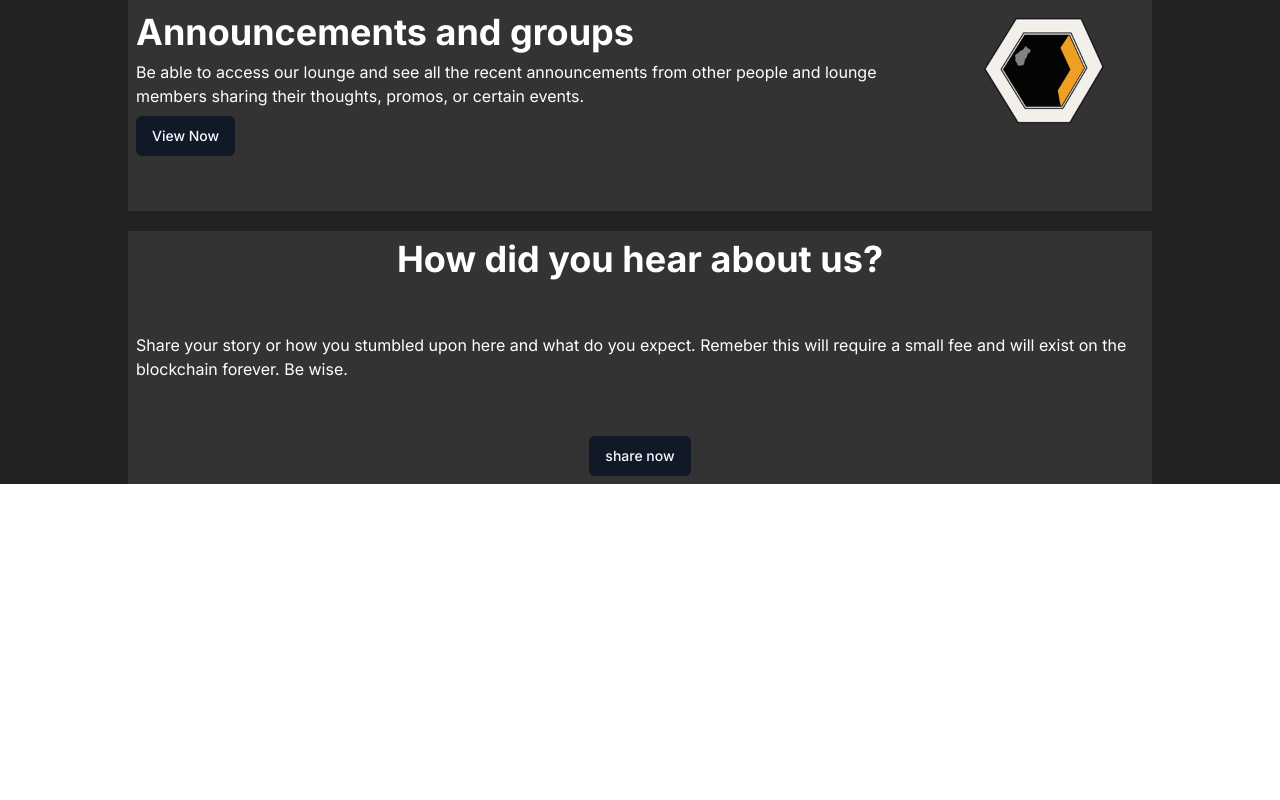
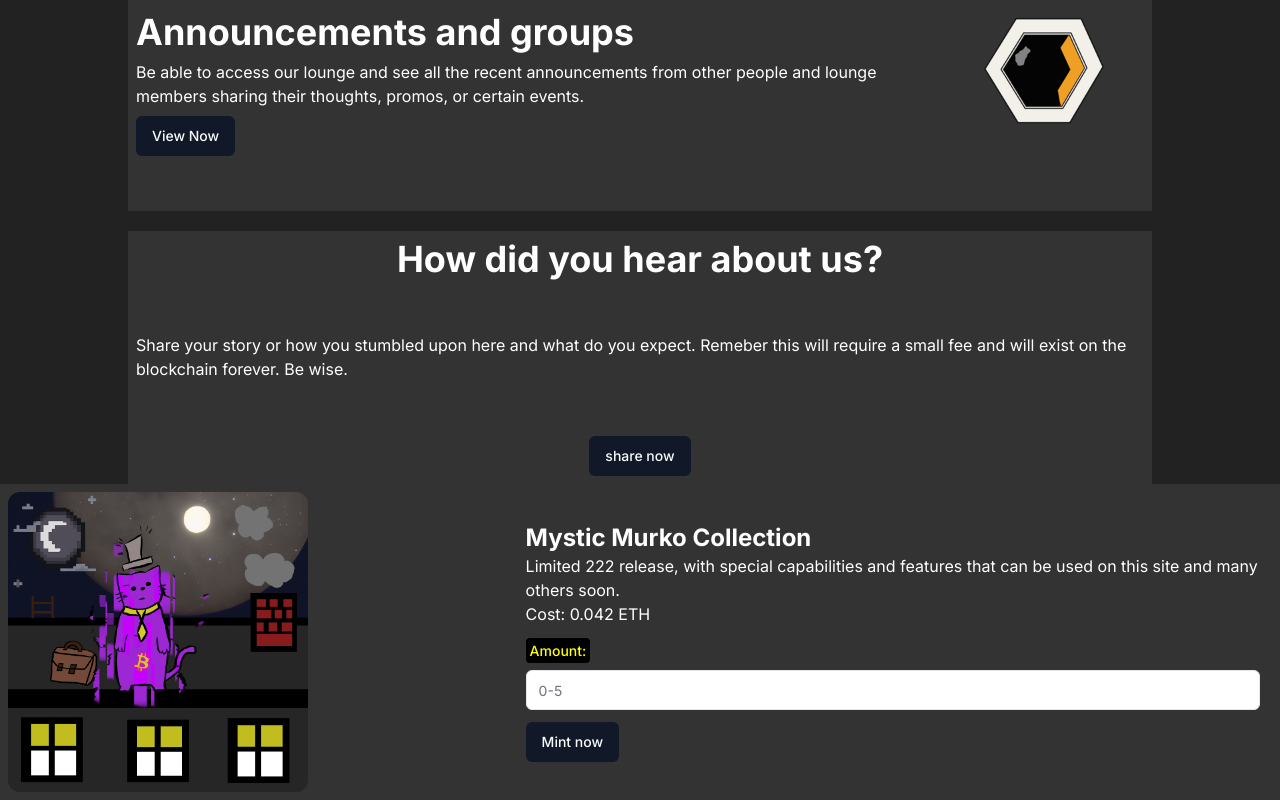
Before and after one commit to CoolistKovbel/brokenPlay, a Next.js app: page / in a window 1280 px wide. Shown: the part 1212-2012 px from the top of the page. Before the commit the page ends 1696 px from the top, so only its background shows below. Built offline with nearby package versions, Linux system fonts and the light colour scheme.

Commit message:
slow life 0x1C352E8F3e035c524F2385818b44859906d3c705

```diff
--- a/app/(landing)/page.tsx
+++ b/app/(landing)/page.tsx
@@ -1,11 +1,8 @@
-"use client";
-
-
 import { signInMessageVerification } from "../../lib/web3";
 import LandingPageHeader from "@/components/LandingPageHeader";
 import LandingHero from "@/components/LandingHero";
 import LandingFeatures from "@/components/LandingFeatures";
-
+import MintingFeature from "@/components/MintingFeature";
 
 export default function Home() {
   const handleMessageSig = async () => {
@@ -23,6 +20,10 @@ export default function Home() {
       {/* Features */}
       <LandingFeatures />
 
+      {/* Minting sectoin */}
+      <MintingFeature />
+
+
     </main>
   );
 }
--- a/components/LandingPageHeader.tsx
+++ b/components/LandingPageHeader.tsx
@@ -34,7 +34,7 @@ function LandingPageHeader() {
         ) : (
           <div className='w-full flex items-center justify-between'>
             <nav className='flex items-center justify-between w-full mr-2'>
-              <Link href="/mint" className='bg-slate-500 text-white p-1 font-bold rounded-md'>Mint</Link>
+              <Link href="/#mint" className='bg-slate-500 text-white p-1 font-bold rounded-md'>Mint</Link>
               <Link href="/about" className='bg-slate-500 text-white p-1 font-bold rounded-md'>About</Link>
               <Link href="/moew" className='bg-slate-500 text-white p-1 font-bold rounded-md'>Announce</Link>
             </nav>
--- /dev/null
+++ b/components/MintingFeature.tsx
@@ -0,0 +1,67 @@
+"use client";
+import React from "react";
+import Image from "next/image";
+import {
+  Form,
+  FormControl,
+  FormField,
+  FormItem,
+  FormLabel,
+} from "@/components/ui/form";
+import { Input } from "@/components/ui/input";
+import { useForm } from "react-hook-form";
+import { Button } from "@/components/ui/button";
+
+function MintingFeature() {
+  const form = useForm();
+  return (
+    <section id="#mint" className=" bg-[#333] p-2">
+
+      <div className="max-w-7xl m-auto flex items-center justify-between flex-col md:flex-row gap-5 ">
+        {/* NFT image */}
+        <div className="relative w-[300px] h-[300px] ">
+          <Image
+            src="/murko-mystic.png"
+            alt="slow"
+            fill
+            className="rounded-xl"
+          />
+        </div>
+
+        <div className="text-white w-[60%] p-3 border-solid   ">
+          <h2 className="text-2xl font-bold">Mystic Murko Collection</h2>
+          <p>
+            Limited 222 release, with special capabilities and features that can
+            be used on this site and many others soon.
+          </p>
+
+          <p>Cost: 0.042 ETH</p>
+
+          <Form {...form}>
+            <form className="mt-3">
+              <FormField
+                control={form.control}
+                name="amount"
+                render={({ field }) => (
+                  <FormItem>
+                    <FormLabel className="bg-black text-[yellow] p-1 rounded">
+                      Amount:
+                    </FormLabel>
+                    <FormControl>
+                      <Input type="number" placeholder="0-5" {...field} />
+                    </FormControl>
+                  </FormItem>
+                )}
+              />
+
+              <Button className="mt-3">Mint now</Button>
+            </form>
+          </Form>
+        </div>
+      </div>
+
+    </section>
+  );
+}
+
+export default MintingFeature;
```
Also changed, not shown: public/murko-mystic.png (added).
